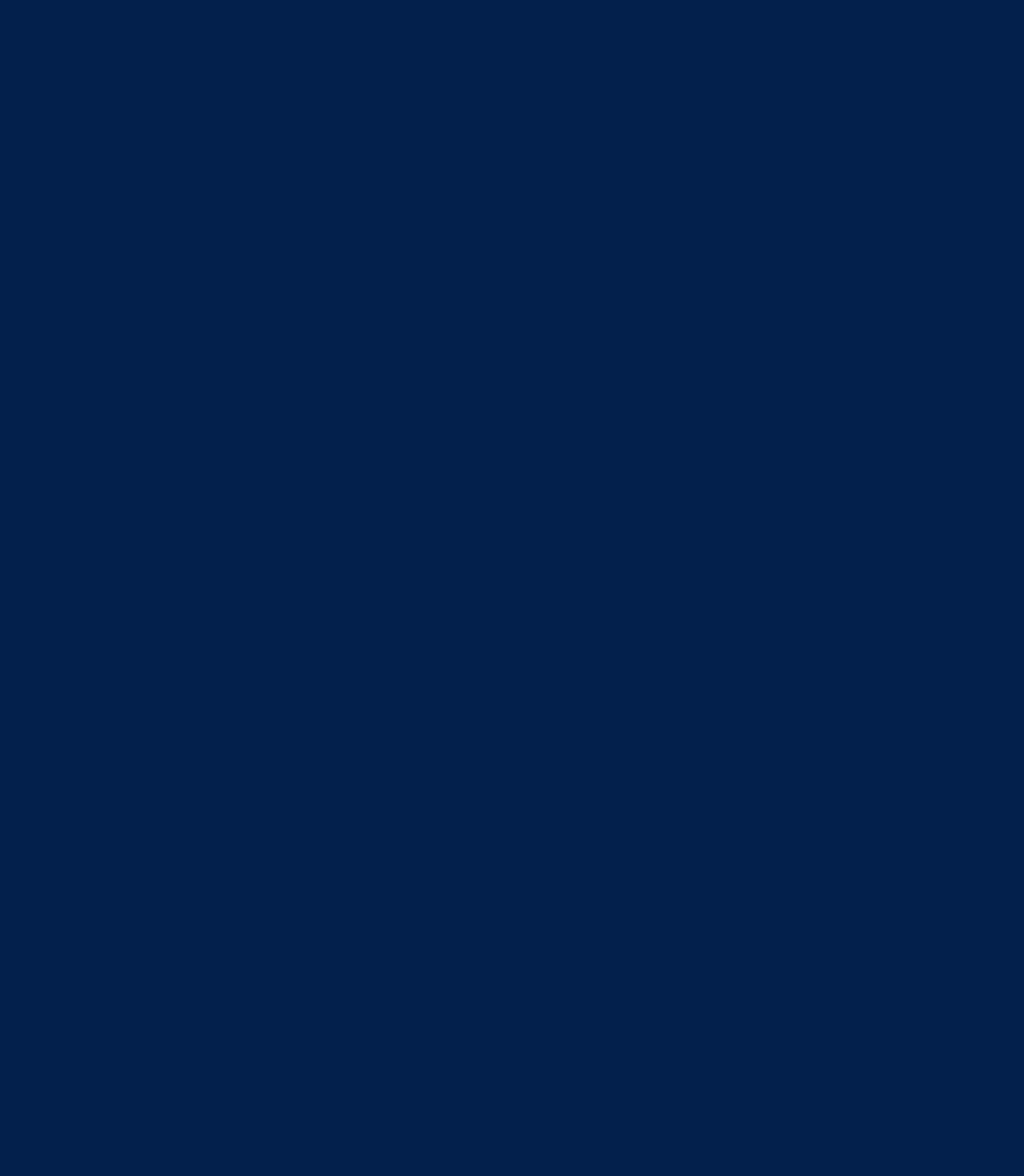
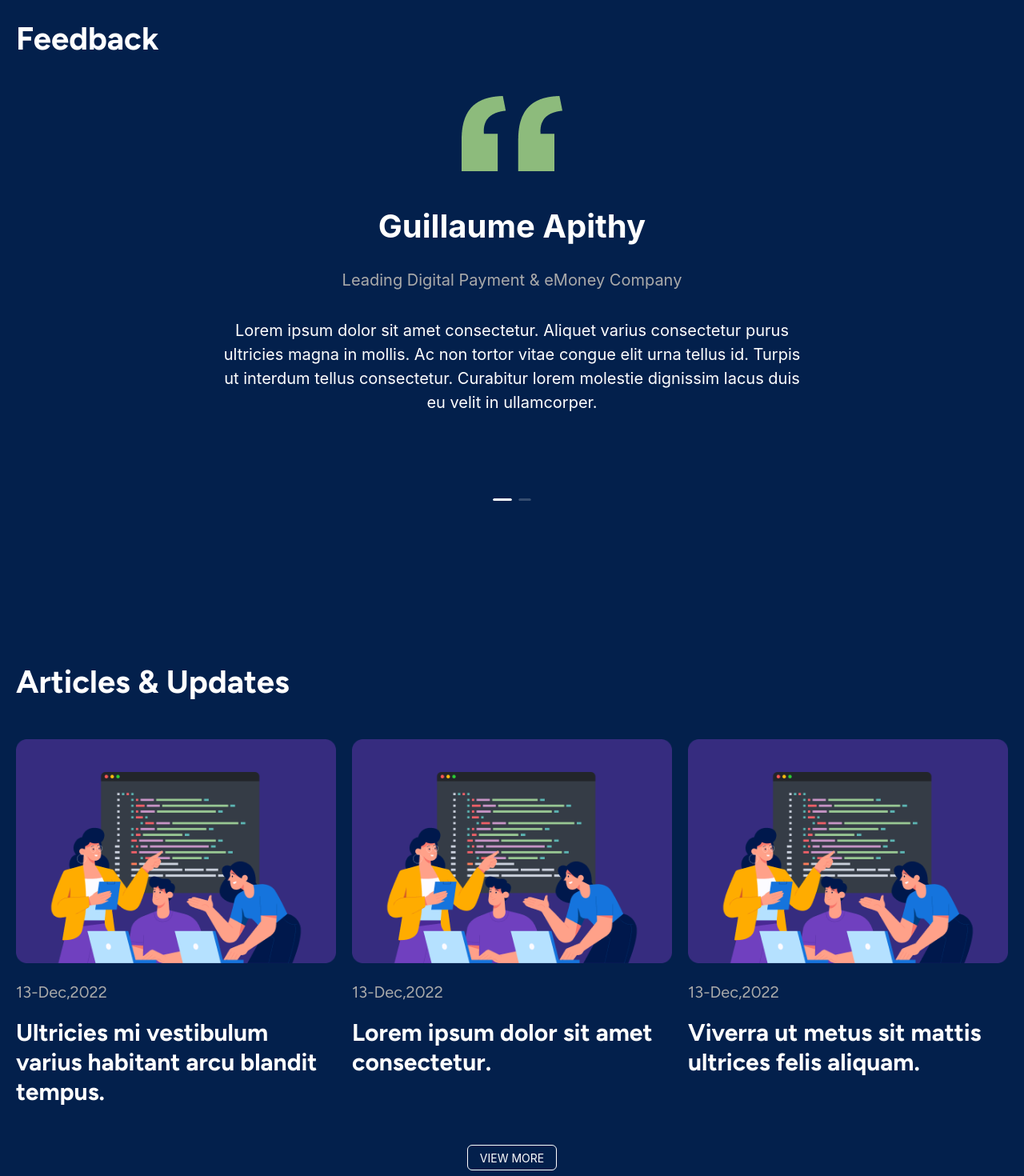
Before and after one commit to nguyennghi3489/gtg, a Next.js app: page / in a window 1280 px wide. Shown: the part 2260-3730 px from the top of the page at 80% size. Before the commit the page ends 2204 px from the top, so only its background shows below. Built offline with nearby package versions, Linux system fonts and the light colour scheme.

Commit message:
feat: add feedback and articles section

```diff
--- /dev/null
+++ b/src/components/article-updates/article-updates.module.css
@@ -0,0 +1,38 @@
+.container {
+    padding: var(--paddingMD);
+    margin-bottom: 150px;
+    text-align: center;
+}
+.articleList {
+    display: flex;
+    justify-content: space-between;
+    gap: var(--paddingMD);
+    margin-bottom: var(--paddingXXL);
+}
+
+.article {
+    width: calc(100% / 3);
+    text-align: left;
+}
+.headerTitle {
+    font-size: 40px;
+    color: var(--white);
+    margin-bottom: var(--paddingXXL);
+    text-align: left;
+}
+
+.title {
+    font-size: 30px;
+    color: var(--white);
+    margin-top: var(--paddingMD);
+}
+
+.date {
+    font-size: 20px;
+    margin-top: var(--paddingMD);
+    color: var(--gray);
+}
+
+.image {
+    width: 100%;
+}
--- /dev/null
+++ b/src/components/article-updates/index.tsx
@@ -0,0 +1,32 @@
+import { Button } from "antd";
+import styles from "./article-updates.module.css";
+
+export const ArticleVsUpdates = () => (
+    <div className={styles.container}>
+        <h3 className={styles.headerTitle}>Articles & Updates</h3>
+        <div className={styles.articleList}>
+            <div className={styles.article}>
+                <img className={styles.image} src="/consulting.png" />
+                <p className={styles.date}>13-Dec,2022</p>
+                <h4 className={styles.title}>
+                    Ultricies mi vestibulum varius habitant arcu blandit tempus.
+                </h4>
+            </div>
+            <div className={styles.article}>
+                <img className={styles.image} src="/consulting.png" />
+                <p className={styles.date}>13-Dec,2022</p>
+                <h4 className={styles.title}>
+                    Lorem ipsum dolor sit amet consectetur.
+                </h4>
+            </div>
+            <div className={styles.article}>
+                <img className={styles.image} src="/consulting.png" />
+                <p className={styles.date}>13-Dec,2022</p>
+                <h4 className={styles.title}>
+                    Viverra ut metus sit mattis ultrices felis aliquam.
+                </h4>
+            </div>
+        </div>
+        <Button ghost>VIEW MORE</Button>
+    </div>
+);
--- /dev/null
+++ b/src/components/feedback/feedback.module.css
@@ -0,0 +1,46 @@
+.container {
+    padding: var(--paddingMD);
+    margin-bottom: 150px;
+    padding-top: 80px;
+    width: 100%;
+}
+
+.headerTitle {
+    font-size: 40px;
+    color: var(--white);
+    margin-bottom: var(--paddingXXL);
+}
+
+.item {
+    text-align: center;
+    margin: 0 auto;
+    padding-bottom: 120px;
+}
+
+.name {
+    font-size: 40px;
+    color: var(--white);
+    margin-bottom: var(--paddingMD);
+}
+
+.role {
+    font-size: 20px;
+    color: var(--gray);
+    margin-bottom: var(--paddingXL);
+}
+
+.comment {
+    font-size: 20px;
+    color: var(--white);
+    line-height: 30px;
+}
+
+.image {
+    display: inline !important;
+    margin-bottom: var(--paddingXL);
+}
+
+.carousel {
+    max-width: 740px;
+    margin: 0 auto;
+}
--- /dev/null
+++ b/src/components/feedback/index.tsx
@@ -0,0 +1,40 @@
+import { Carousel } from "antd";
+import styles from "./feedback.module.css";
+
+export const Feedback = () => (
+    <div className={styles.container}>
+        <h3 className={styles.headerTitle}>Feedback</h3>
+        <div className={styles.carousel}>
+            <Carousel>
+                <div className={styles.item}>
+                    <img className={styles.image} src="/comas.png" />
+                    <h3 className={styles.name}>Guillaume Apithy</h3>
+                    <p className={styles.role}>
+                        Leading Digital Payment & eMoney Company
+                    </p>
+                    <p className={styles.comment}>
+                        Lorem ipsum dolor sit amet consectetur. Aliquet varius
+                        consectetur purus ultricies magna in mollis. Ac non
+                        tortor vitae congue elit urna tellus id. Turpis ut
+                        interdum tellus consectetur. Curabitur lorem molestie
+                        dignissim lacus duis eu velit in ullamcorper.
+                    </p>
+                </div>
+                <div className={styles.item}>
+                    <img className={styles.image} src="/comas.png" />
+                    <h3 className={styles.name}>Guillaume Apithy</h3>
+                    <p className={styles.role}>
+                        Leading Digital Payment & eMoney Company
+                    </p>
+                    <p className={styles.comment}>
+                        Lorem ipsum dolor sit amet consectetur. Aliquet varius
+                        consectetur purus ultricies magna in mollis. Ac non
+                        tortor vitae congue elit urna tellus id. Turpis ut
+                        interdum tellus consectetur. Curabitur lorem molestie
+                        dignissim lacus duis eu velit in ullamcorper.
+                    </p>
+                </div>
+            </Carousel>
+        </div>
+    </div>
+);
--- a/src/pages/index.tsx
+++ b/src/pages/index.tsx
@@ -6,6 +6,8 @@ import { NavBar } from "@/components/nav-bar";
 import { Poster } from "@/components/poster";
 import { OurServices } from "@/components/our-services";
 import { ExpertSolution } from "@/components/expert-solution";
+import { Feedback } from "@/components/feedback";
+import { ArticleVsUpdates } from "@/components/article-updates";
 
 const inter = Inter({ subsets: ["latin"] });
 
@@ -29,6 +31,8 @@ export default function Home() {
                 <Poster />
                 <OurServices />
                 <ExpertSolution />
+                <Feedback />
+                <ArticleVsUpdates />
             </main>
         </>
     );
```
Also changed, not shown: public/comas.png (added).
